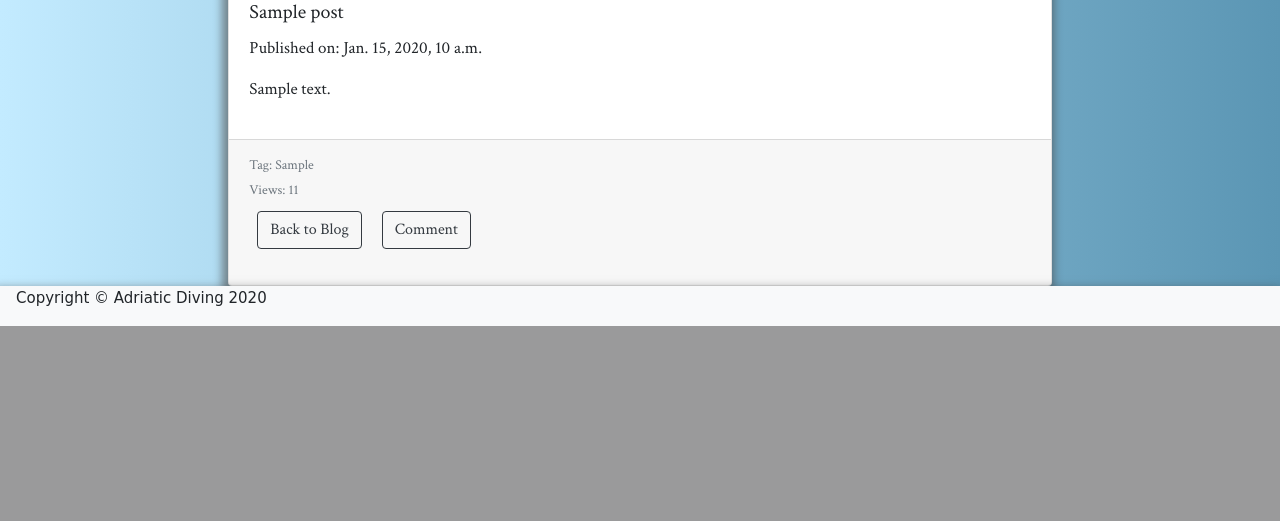
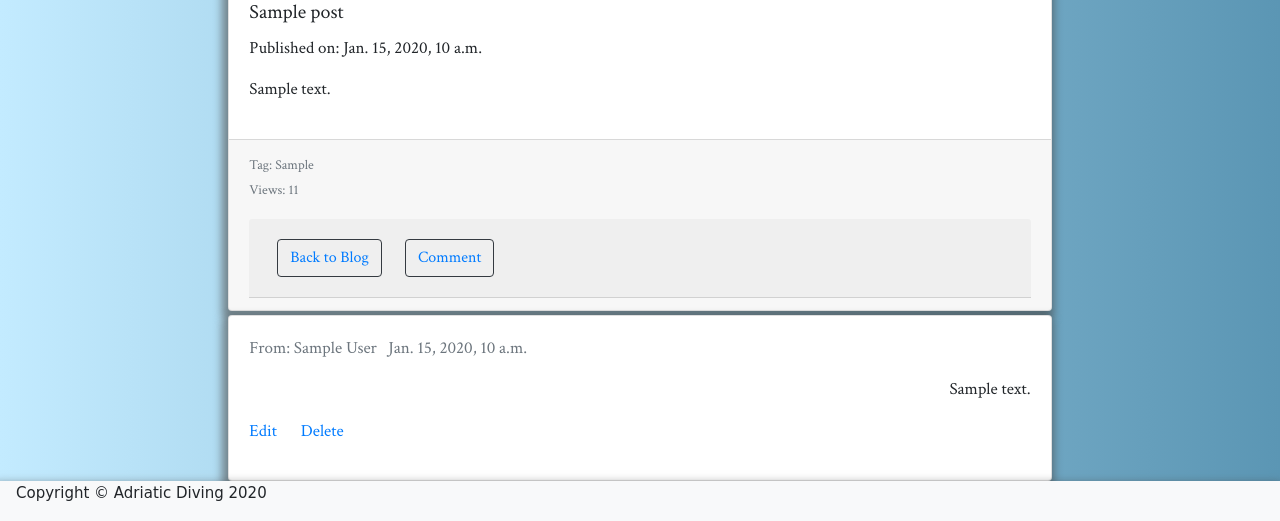
Before and after one commit to AnnaDK/adriatic_diving, a Django app: page /blog/1/ in a window 1280 px wide. Shown: the part 729-1250 px from the top of the page. Before the commit the page ends 1055 px from the top, so only its background shows below. Run offline with Django 3.2, Linux system fonts and the light colour scheme; tables that the repository leaves empty hold one stand-in row (values such as "Sample post"); grey boxes marked "Sample" are stand-in pictures; parts of the project's set-up code (start-up, migrations or seed data) failed here and were passed over; some libraries are stand-ins or nearby versions; some web fonts are replaced.

Commit message:
functionality fo making comments to blog post created. Templates changed in blog app . Models updated migrations made

```diff
--- a/adriaticdiving/urls.py
+++ b/adriaticdiving/urls.py
@@ -32,13 +32,12 @@ from .settings import MEDIA_ROOT
 urlpatterns = [
     url(r'^admin/', admin.site.urls),
     url(r'^$', index, name='index'),
-    url(r'^$', RedirectView.as_view(url='courses/')),
+
     url(r'^accounts/', include(urls_accounts)),
     url(r'^courses/', include(urls_courses)),
     url(r'^cart/', include(urls_cart)),
     url(r'^quiz/', include(urls_quiz)),
-    url(r'^$', RedirectView.as_view(url='quiz/')),
-    url(r'^$', RedirectView.as_view(url='blog/')),
+
     url(r'^blog/', include(urls_blog)),
     url(r'^media/(?P<path>.*)$', static.serve, {'document_root': MEDIA_ROOT})
 
--- a/blog/models.py
+++ b/blog/models.py
@@ -12,10 +12,8 @@ class Post(models.Model):
     tag = models.CharField(max_length=30, blank=True, null=True)
     image = models.ImageField(upload_to='images', blank=True, null=True)
 
-
     def __unicode__(self):
         return self.title
-
 
 
 class Comment(models.Model):
@@ -24,9 +22,8 @@ class Comment(models.Model):
     text = models.TextField()
     created_date = models.DateTimeField(default=timezone.now)
 
-
     class Meta:
         ordering = ['created_date']
 
-    def __str__(self):
-        return 'Comment {} by {}'.format(self.text, self.author)
+    def __unicode__(self):
+        return self.post
--- a/blog/templates/post.html
+++ b/blog/templates/post.html
@@ -1,7 +1,6 @@
-
 {% extends "base.html" %}
-
-{% block title %}Quiz{% endblock %}
+{% load bootstrap_tags %}
+{% block title %}Post{% endblock %}
 
 {% block content %}
 <div class="row justify-content-md-center">
@@ -9,7 +8,7 @@
     <div class="col-lg-8 col-lg-offset-2">
  <div class="card mt-3">
   {% if post.image %}
-  <img src="..." class="card-img-top" alt="...">
+  <img src="{{ MEDIA_URL }}{{ post.image }}" class="card-img-top" style="" alt="...">
         {% endif %}
   <div class="card-body">
     <h5 class="card-title">{{ post.title }}</h5>
@@ -23,26 +22,50 @@
    <small class="text-muted"><span class="boldtext">Tag:</span> {{ post.tag }} <br>
     <span class="boldtext ">Views:</span> {{post.views}}
     </small><br>
-    <a href="{% url 'posts' %}" class="btn btn-outline-dark m-2">Back to Blog</a>
-                    <a href="{% url 'comment' %}" class="btn btn-outline-dark m-2">Comment</a>
+
     </p>
+        <div class="accordion" id="accordionExample">
+    <div class="card-header" id="headingTwo">
+      <h2 class="mb-0">
 
+      <a href="{% url 'blogposts' %}" class="btn btn-link btn-outline-dark m-2" role="button" aria-pressed="true">Back to Blog</a>
+
+        <button class="btn btn-link collapsed btn-outline-dark m-2" type="button" data-toggle="collapse" data-target="#collapseTwo" aria-expanded="false" aria-controls="collapseTwo">
+         Comment
+        </button>
+      </h2>
+    </div>
+    <div id="collapseTwo" class="collapse" aria-labelledby="headingTwo" data-parent="#accordionExample">
+      <div class="card-body">
+        <form method="POST">
+            <div class="form-group">
+              {{ form | as_bootstrap }}
+              {% csrf_token %}
+            </div>
+            <button type="submit" class="btn btn-info">Submit</button>
+          </form>
+      </div>
+    </div>
+  </div>
   </div>
 </div>
 
     </div>
 </div>
+
+
 <div class="row justify-content-md-center">
 
     <div class="col-lg-8 col-lg-offset-2">
 {% for comment in comments %}
-<div class="card" style="width: 18rem;">
-  <div class="card-body">
-    <h5 class="card-title">{{comment.created_date}}</h5>
-    <h6 class="card-subtitle mb-2 text-muted">{{comment.author}}</h6>
-    <p class="card-text">{{comment.text}}</p>
-    <a href="#" class="card-link">Card link</a>
-    <a href="#" class="card-link">Another link</a>
+<div class="card mt-1" >
+  <div class="card-body justify-content-right" >
+    <p class="card-text text-muted p-0">From: {{comment.author}} &nbsp; {{comment.created_date}}</p>
+    <p class="card-text text-right">{{comment.text}}</p>
+    <p class="justify-content-end">
+    <a href="{% url 'edit_comment' comment.id %" class="card-link">Edit</a>
+    <a href="#" class="card-link">Delete</a>
+    </p>
   </div>
 </div>
 {% endfor %}
--- a/blog/urls.py
+++ b/blog/urls.py
@@ -1,10 +1,10 @@
 from django.conf.urls import url
-from .views import our_blog, single_post, create_or_edit_comment
+from .views import our_blog, single_post, edit_comment
 
 
 urlpatterns = [
-    url(r'^$', our_blog, name='our_blog'),
+    url(r'^$', our_blog, name='blogposts'),
     url(r'^(?P<pk>\d+)/', single_post, name='post'),
-    url(r'^new/$', create_or_edit_comment, name='comment'),
-    url(r'^(?P<pk>\d+)/edit/$', create_or_edit_comment, name='edit_post')
+    # url(r'^new/$', create_or_edit_comment, name='post'),
+    url(r'^(?P<pk>\d+)/edit/$', edit_comment, name='edit_comment')
     ]
--- a/blog/views.py
+++ b/blog/views.py
@@ -17,21 +17,36 @@ def single_post(request, pk):
     post = get_object_or_404(Post, pk=pk)
     post.views += 1
     post.save()
+    comments = Comment.objects.filter(created_date__lte=timezone.now()
+           ).order_by('-created_date')
+    newcomment = None
+    if request.method == "POST":
+        form = BlogCommentForm(data=request.POST)
+        if form.is_valid():
+            newcomment = form.save(commit=False)
+            newcomment.post = post
+            newcomment.save()
+            form.save()
+            return redirect(single_post, post.id)
+
+    else:
+        form = BlogCommentForm()
+
+    return render(request, "post.html", {'post': post, 'form': form, 'comments': comments, 'newcomment': newcomment })
 
 
-    return render(request, "post.html", {'post': post})
-
-
-
-
-def create_or_edit_comment(request, pk=None):
-
-    comment = get_object_or_404(Comment, pk=pk) if pk else None
+def edit_comment(request, pk):
+    """
+    Create a view that allows us to create
+    or edit a post depending if the Post ID
+    is null or not
+    """
+    comment = get_object_or_404(Comment, pk=pk)
     if request.method == "POST":
         form = BlogCommentForm(request.POST, request.FILES, instance=comment)
         if form.is_valid():
-            comment = form.save()
-            return redirect(single_post, comment.pk)
+            post = form.save()
+            return redirect('post', post.pk)
     else:
         form = BlogCommentForm(instance=comment)
-    return render(request, 'comment.html', {'form': form, 'comment': comment})
+    return render(request, 'post.html', {'form': form})
--- a/quiz/templates/answer.html
+++ b/quiz/templates/answer.html
@@ -59,12 +59,12 @@
     </li>
 
     {% else %}
-    <li class="page-item"><a class="page-link" href="{% url 'quiz_page' %}">Main page</a></li>
+    <li class="page-item"><a class="page-link" href="{% url 'quiz' %}">Main page</a></li>
      {% endif %}
        {% if nextquestion %}
     <li class="page-item"><a class="page-link" href="{% url 'answer' nextquestion.id %}">next {{ nextquestion }} &raquo;</a></li>
     {% else %}
-    <li class="page-item"><a class="page-link" href="{% url 'quiz_page' %}">Main page</a></li>
+    <li class="page-item"><a class="page-link" href="{% url 'quiz' %}">Main page</a></li>
      {% endif %}
 
   </ul>
--- a/quiz/urls.py
+++ b/quiz/urls.py
@@ -3,7 +3,7 @@ from .views import quiz_page, quiz_answer
 
 
 urlpatterns = [
-    url(r'^$', quiz_page, name='quiz_page'),
+    url(r'^$', quiz_page, name='quiz'),
     url(r'^(?P<pk>\d+)/', quiz_answer, name='answer'),
 
     ]
--- a/templates/navbar.html
+++ b/templates/navbar.html
@@ -11,10 +11,10 @@
           <a id="home" class="nav-item nav-link" href="{% url 'index' %}">Home</a></div>
           <div {% if request.resolver_match.url_name == 'courses' %}class="active"{% endif %}>
           <a id="courses" class="nav-item nav-link" href="{% url 'courses' %}">Courses</a></div>
-          <div {% if request.resolver_match.url_name == 'quiz_page' %}class="active"{% endif %}>
-          <a id="quiz" class="nav-item nav-link" href="{% url 'quiz_page' %}">Quiz</a></div>
-          <div {% if request.resolver_match.url_name == 'our_blog' %}class="active"{% endif %}>
-          <a id="blog" class="nav-item nav-link" href="{% url 'our_blog' %}">Blog</a></div>
+          <div {% if request.resolver_match.url_name == 'quiz' %}class="active"{% endif %}>
+          <a id="quiz" class="nav-item nav-link" href="{% url 'quiz' %}">Quiz</a></div>
+          <div {% if request.resolver_match.url_name == 'blogposts' %}class="active"{% endif %}>
+          <a id="blog" class="nav-item nav-link" href="{% url 'blogposts' %}">Blog</a></div>
           {% if user.is_authenticated %}
           <div {% if request.resolver_match.url_name == 'logout' %}class="active"{% endif %}>
           <a  id="logout" class="nav-item nav-link" href="{% url 'logout' %}">Logout</a></div>
```
Also changed, not shown: blog/templates/comment.html (deleted, +0 -10 lines), blog/migrations/0003_auto_20200823_1559.py (added), blog/migrations/0004_auto_20200823_1611.py (added), blog/migrations/0005_auto_20200823_1716.py (added), blog/migrations/0006_auto_20200823_1719.py (added).
